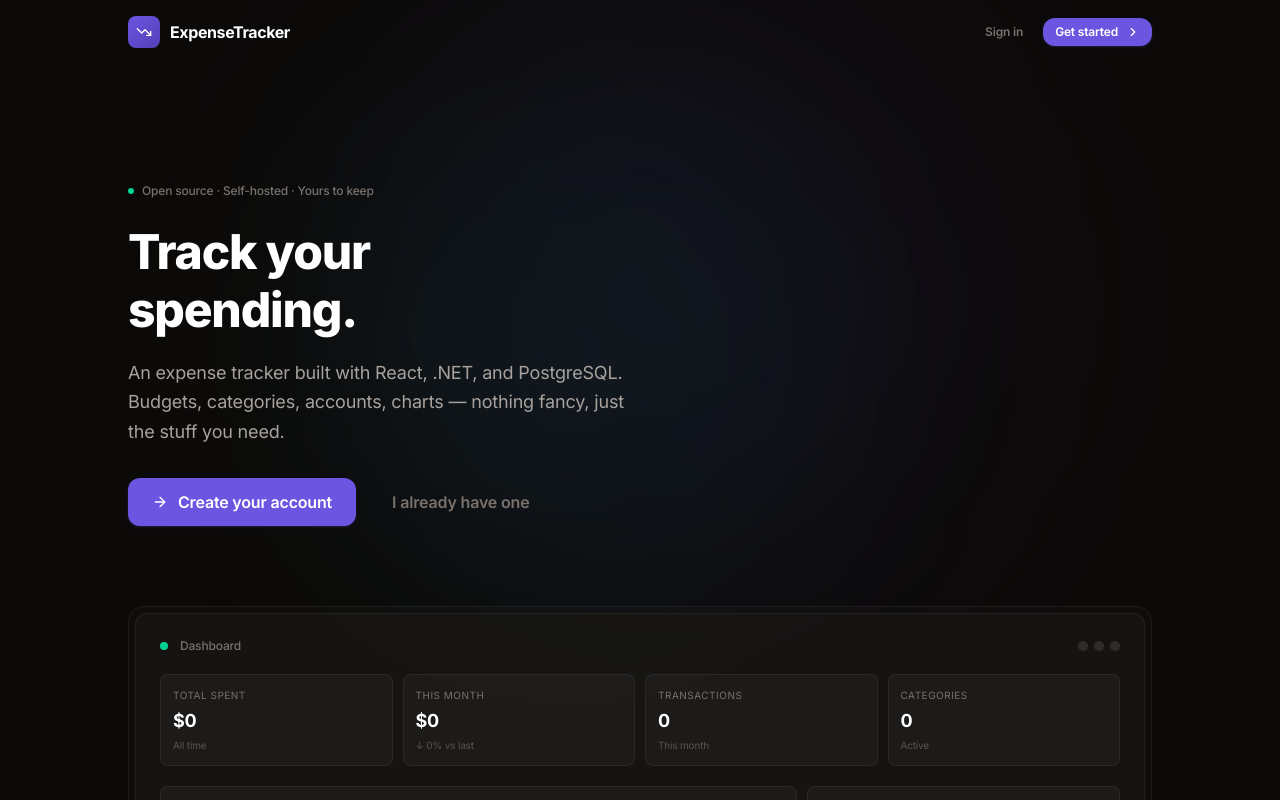
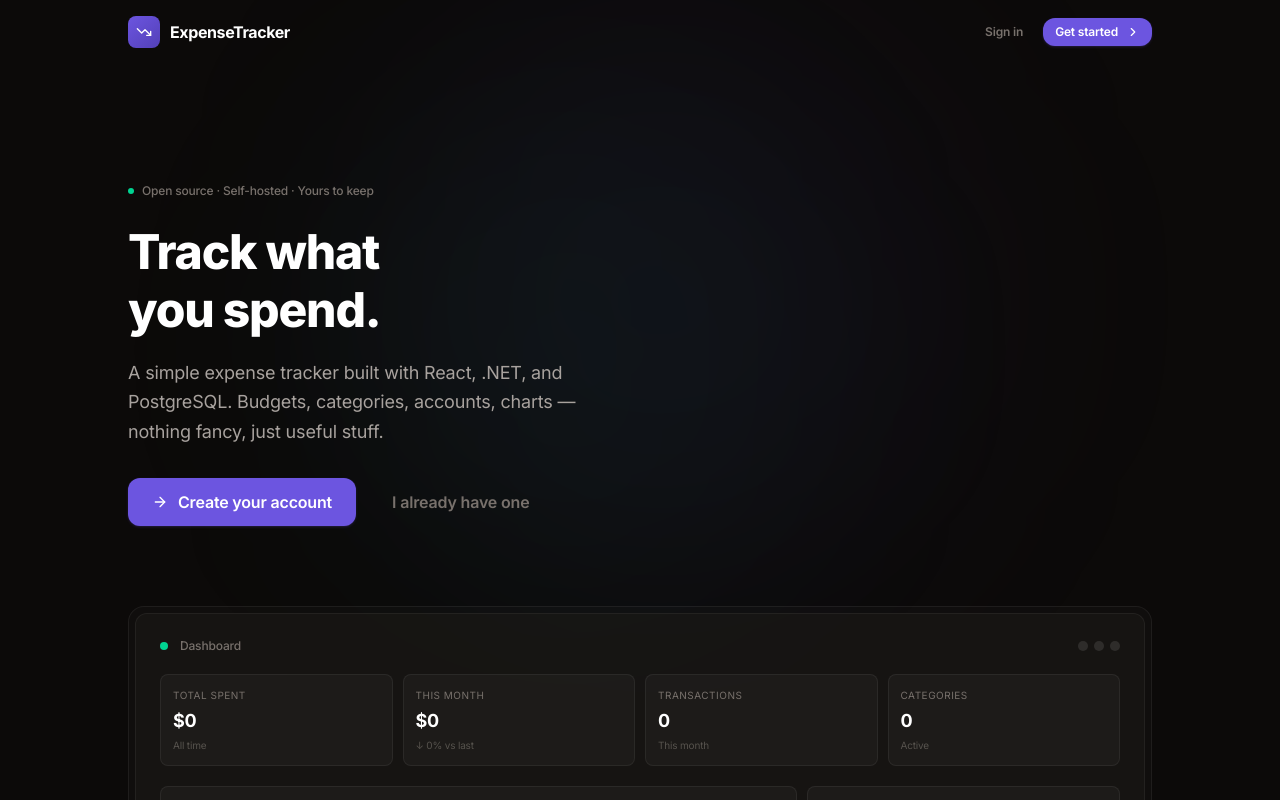
Before and after one commit to FarisOmerbasic/ExpenseTracker, a React (Vite) app in the folder ExpenseTracker.UI/: page / in a window 1280 px wide. Shown: the top 800 px of the page. Built offline with nearby package versions, Linux system fonts and the light colour scheme; no server answers.

Commit message:
refined landing page hero text and dialed back background effects

```diff
--- a/ExpenseTracker.UI/src/pages/LandingPage.tsx
+++ b/ExpenseTracker.UI/src/pages/LandingPage.tsx
@@ -108,8 +108,8 @@ export default function LandingPage() {
     <div className="min-h-screen bg-surface-950 text-white">
 
       <div className="fixed inset-0 pointer-events-none">
-        <div className="absolute top-0 right-1/4 w-150 h-150 bg-primary-600/8 rounded-full blur-[120px]" />
-        <div className="absolute bottom-1/4 left-1/4 w-125 h-125 bg-emerald-500/6 rounded-full blur-[120px]" />
+        <div className="absolute top-0 right-1/4 w-150 h-150 bg-primary-600/6 rounded-full blur-[128px]" />
+        <div className="absolute bottom-1/4 left-1/4 w-125 h-125 bg-emerald-500/4 rounded-full blur-[128px]" />
       </div>
 
       <div className="relative z-10">
@@ -163,7 +163,7 @@ export default function LandingPage() {
               {isAuthenticated ? (
                 <>Your finances,<br />at a glance.</>
               ) : (
-                <>Track your<br />spending.</>
+                <>Track what<br />you spend.</>
               )}
             </h1>
 
@@ -171,7 +171,7 @@ export default function LandingPage() {
               {isAuthenticated ? (
                 `A snapshot of your spending across all accounts.`
               ) : (
-                `An expense tracker built with React, .NET, and PostgreSQL. Budgets, categories, accounts, charts — nothing fancy, just the stuff you need.`
+                `A simple expense tracker built with React, .NET, and PostgreSQL. Budgets, categories, accounts, charts — nothing fancy, just useful stuff.`
               )}
             </p>
 
```
